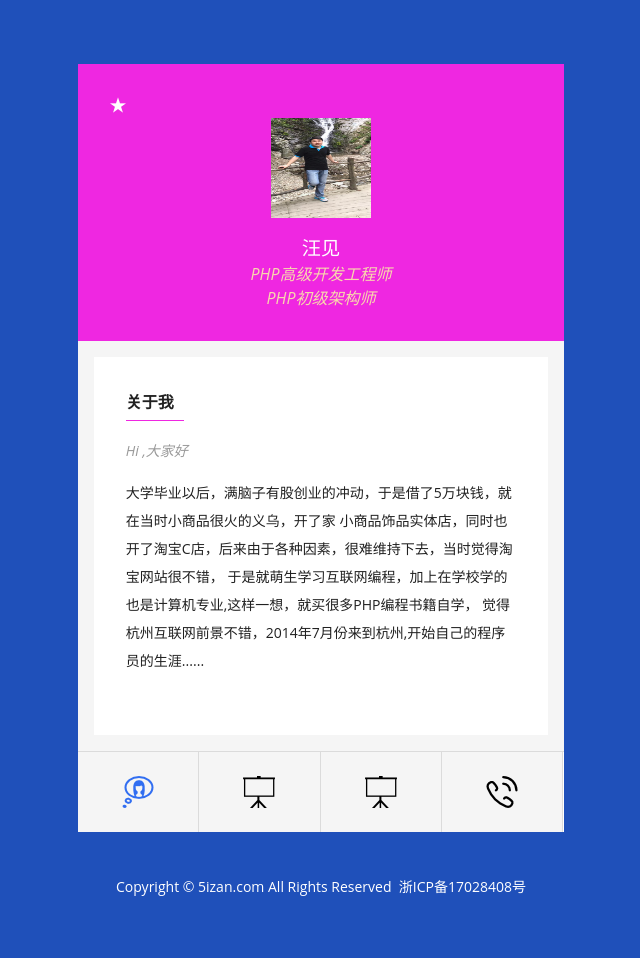
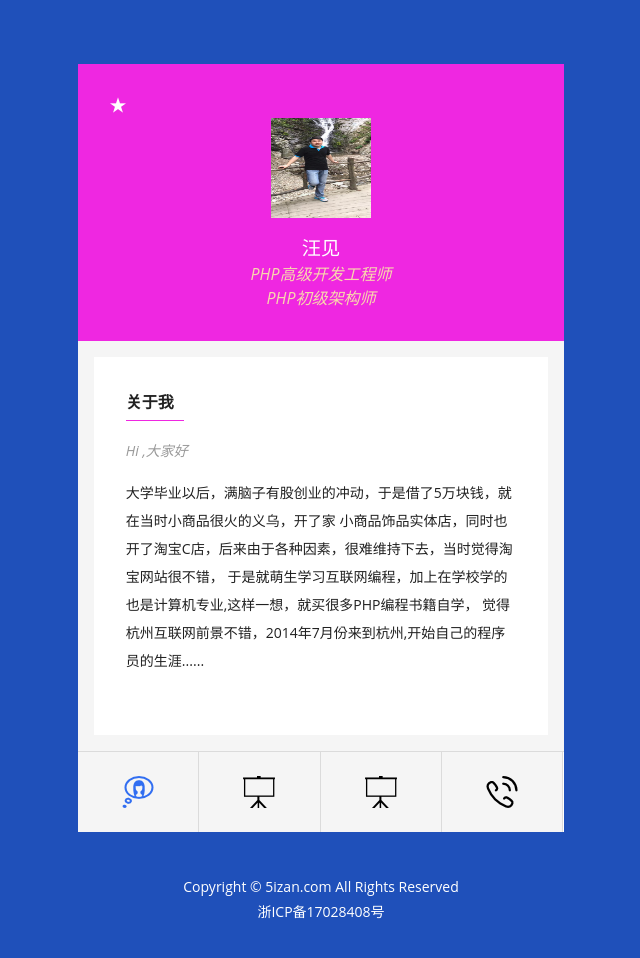
Before and after one commit to wangjiangit/person.5izan.com, a plain HTML site: page m/index.html in a window 1280 px wide. Shown: the whole page, without its empty margins (319-959 px from the left). Drawn offline with Linux system fonts and the light colour scheme.

Commit message:
修改移动端底部 备案号对齐

```diff
--- a/m/index.html
+++ b/m/index.html
@@ -125,7 +125,8 @@
                                 </ul>
                                 <ul class="wthree_tab_grid_list">
                                     <li><img src="images/mail.png" alt=" " class="img-responsive"/></li>
-                                    <li>邮件<span><a href="mailto:jiji_12342006@163.com">jiji_12342006@163.com</a></span></li>
+                                    <li>邮件<span><a href="mailto:jiji_12342006@163.com">jiji_12342006@163.com</a></span>
+                                    </li>
                                 </ul>
                                 <ul class="wthree_tab_grid_list">
                                     <li><img src="images/wechat.jpg" alt=" " class="img-responsive"/></li>
@@ -172,7 +173,10 @@
         </div>
     </div>
     <div class="wthree_footer_copy">
-        <p>Copyright &copy; 5izan.com All Rights Reserved  &nbsp;浙ICP备17028408号</p>
+        <p>
+            <span style="text-align: center;display: block;">Copyright &copy; 5izan.com All Rights Reserved</span>
+
+            <span style="text-align: center;display: block;">浙ICP备17028408号</span></p>
     </div>
 </div>
 </body>
```
